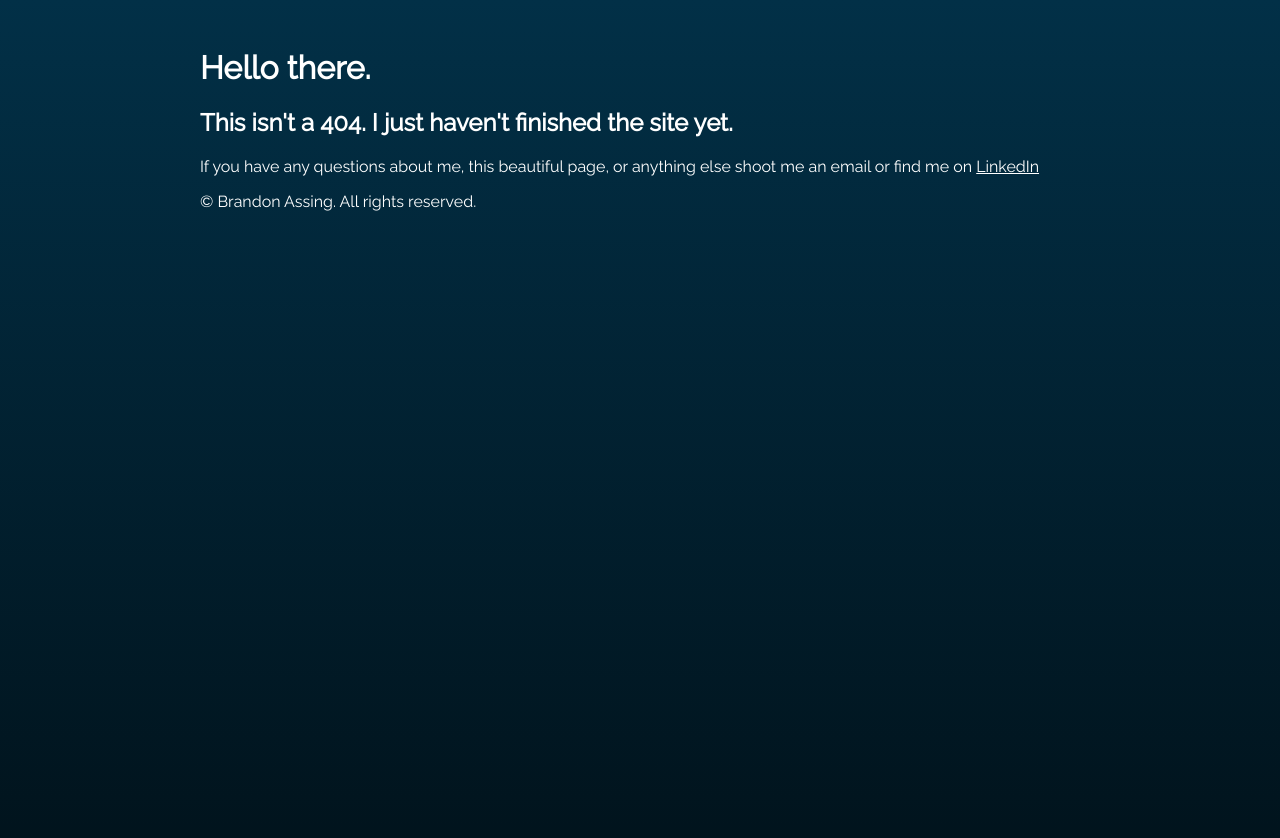
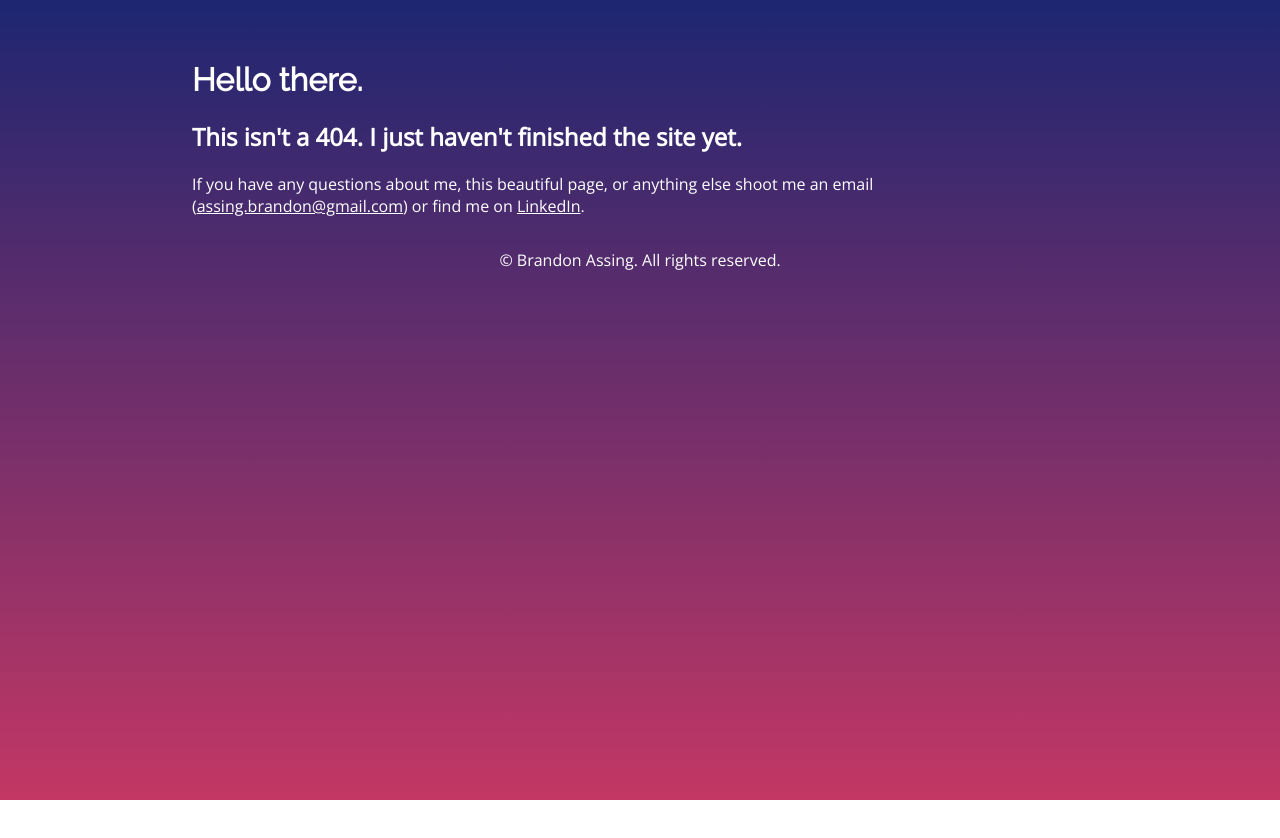
Before and after one commit to brandonassing/brandonassing.github.io, a plain HTML site: page construction/index.html in a window 1280 px wide. After the commit the page ends 800 px from the top, so only its background shows below. Drawn offline with nearby package versions, Linux system fonts and the light colour scheme.

Commit message:
Changed gradient

```diff
--- a/construction/index.html
+++ b/construction/index.html
@@ -11,25 +11,27 @@
     <link rel="stylesheet" href="main.css">
 
     <!--Let browser know website is optimized for mobile-->
-    <meta name="viewport" content="width=device-width, initial-scale=1.0"/>
+    <meta name="viewport" content="width=device-width, initial-scale=1.0" />
 
 </head>
 
 <body>
+    <div id="container">
+        <div id="main-div">
             <div id="header">
                 <h1>Hello there.</h1>
             </div>
-
-    <div id="sub-heading">
+            <div id="sub-header">
                 <h2>This isn't a 404. I just haven't finished the site yet.</h2>
             </div>
-
-    <div id="content" class="container">
-        <p>If you have any questions about me, this beautiful page, or anything else shoot me an email or find me on <a href="https://www.linkedin.com/in/brandonassing/">LinkedIn</a></p>
+            <div id="details">
+                <p>If you have any questions about me, this beautiful page, or anything else shoot me an email (<a href="mailto:someone@yoursite.com">assing.brandon@gmail.com</a>) or find me on <a href="https://www.linkedin.com/in/brandonassing/" target="0">LinkedIn</a>.</p>
+            </div>
         </div>
 
-    <div id="footer" class="z-depth-0">
-        <p class="open-sans-font">© Brandon Assing. All rights reserved.</p>
+        <div id="footer">
+            <p>© Brandon Assing. All rights reserved.</p>
+        </div>
     </div>
 </body>
 
--- a/construction/main.css
+++ b/construction/main.css
@@ -1,15 +1,28 @@
+html, body {
+    margin: 0;
+    height: 100%;
+    overflow: hidden;
 
-body {
-    height: 100vh;
-    padding-left: 15vw;
-    padding-right: 15vw;
-    padding-top: 20px;
-    padding-bottom: 20px;
-    background: rgb(1,19,28);
-    background: linear-gradient(0deg, rgba(1,19,28,1) 0%, rgba(2,48,71,1) 100%);
+    background: #C33764;  /* fallback for old browsers */
+    background: -webkit-linear-gradient(to bottom, #1D2671, #C33764);  /* Chrome 10-25, Safari 5.1-6 */
+    background: linear-gradient(to bottom, #1D2671, #C33764); /* W3C, IE 10+/ Edge, Firefox 16+, Chrome 26+, Opera 12+, Safari 7+ */
 
     color: white;
 
+    font-family: 'Open sans';
+}
+
+#container {
+    padding-left: 15vw;
+    padding-right: 15vw;
+    padding-top: 40px;
+    padding-bottom: 20px;
+
+    display: flex;
+    flex-direction: column;
+}
+
+h1 {
     font-family: 'Raleway';
 }
 
@@ -17,3 +30,7 @@ a {
     color:white;
     text-decoration: underline;
 }
+
+#footer {
+    text-align: center;
+}
```
Lines whose indentation alone changed are shown as unchanged.
